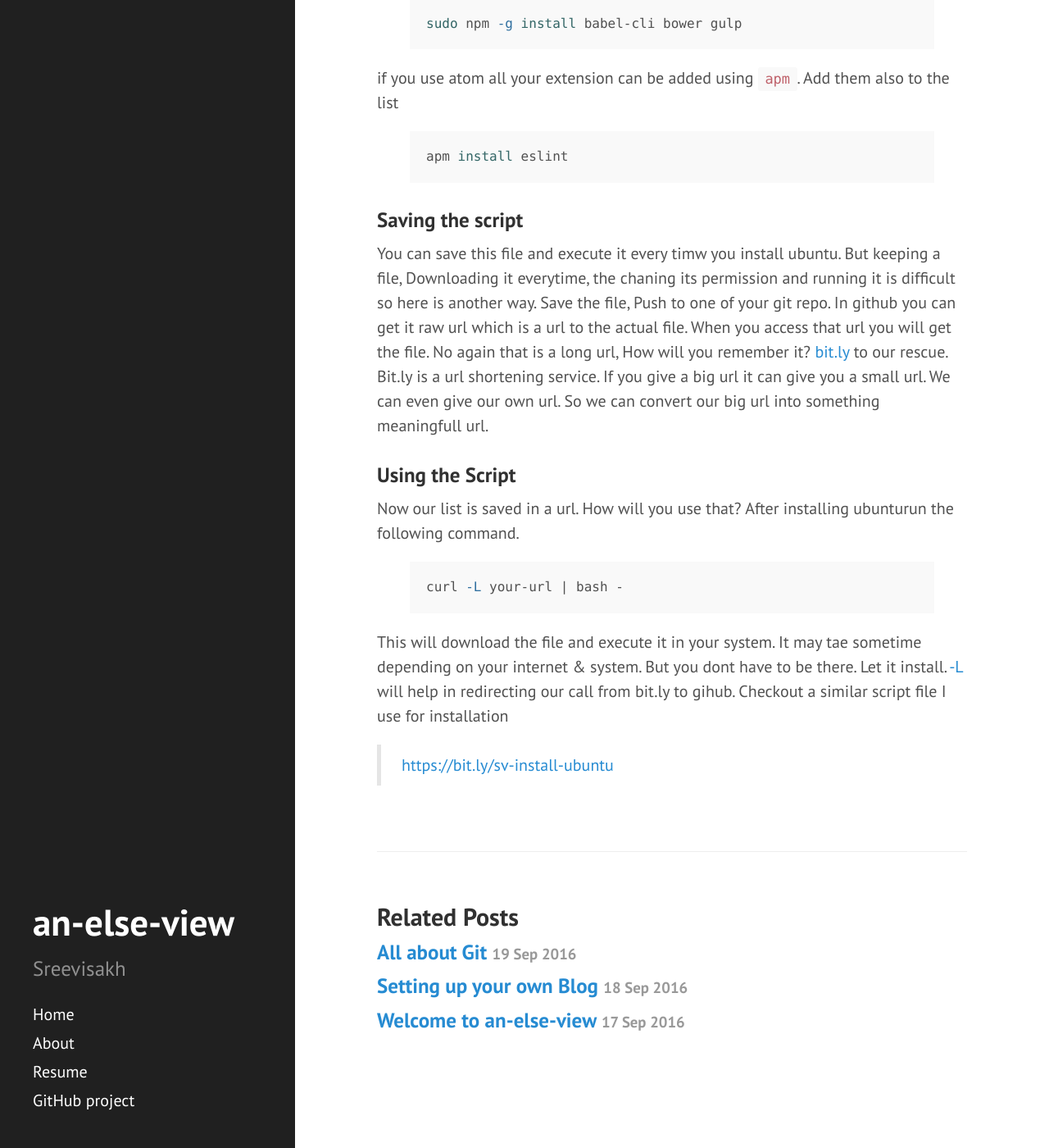
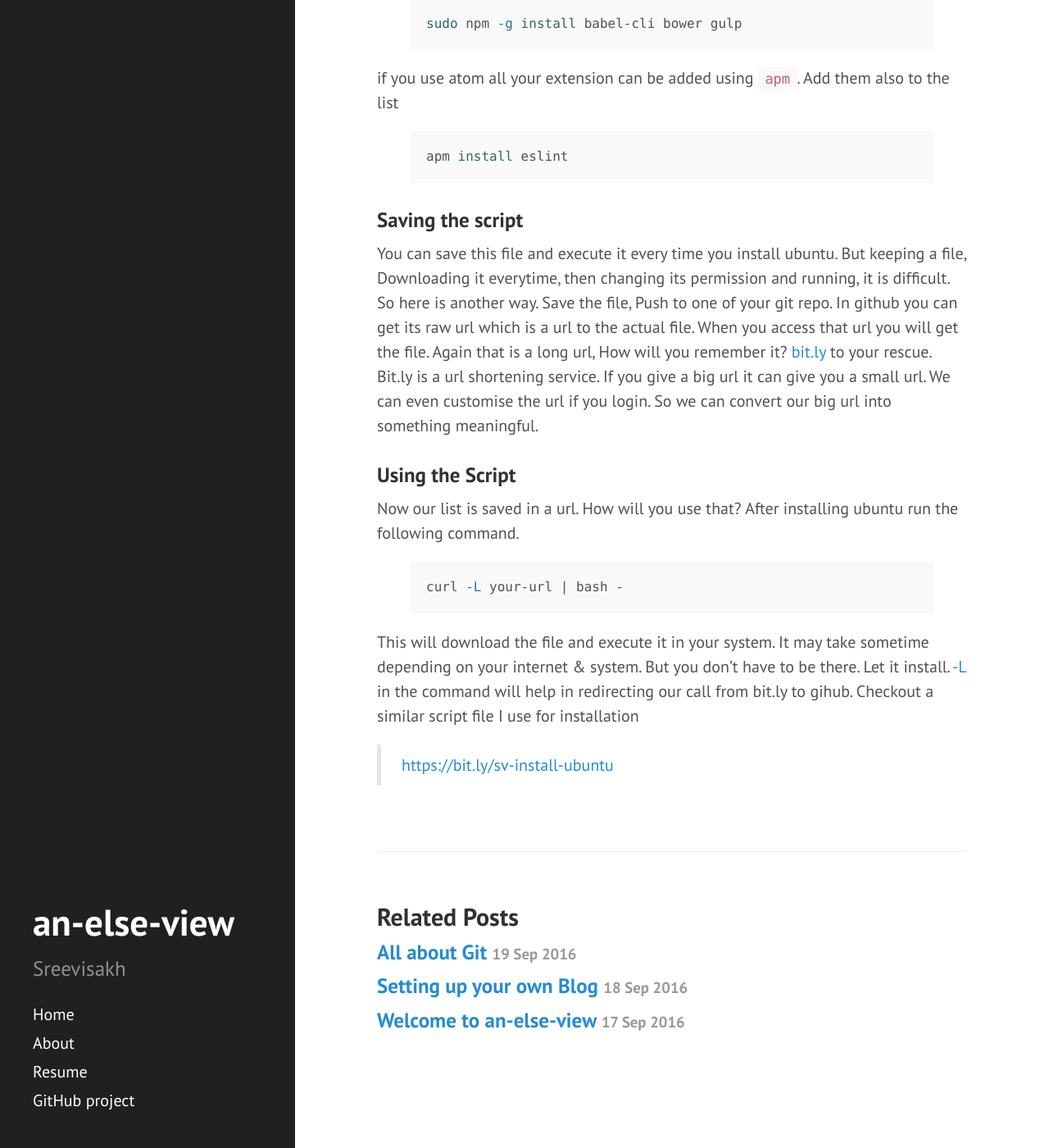
Before and after one commit to sreevisakh/sreevisakh.github.io.original, a Jekyll site: the page built from _posts/2016-09-20-ubuntu-easy-install.md, in a window 1280 px wide and 1400 px high, scrolled down 904 px. Shown: the whole window at 82% size. Built offline with Jekyll 4.4.1, drawn with Linux system fonts in a browser that asks for light colours; Markdown is read by kramdown in place of the engine named in the settings; comment, search, counter and statistics services are not loaded; some of the changed text lies outside the part shown.

Commit message:
Ubuntu Easy Install

```diff
--- a/_layouts/post.html
+++ b/_layouts/post.html
@@ -34,3 +34,20 @@
     {% endfor %}
   </ul>
 </div>
+
+{% if page.comments %}
+<div id="disqus_thread"></div>
+<script>
+var disqus_config = function () {
+    this.page.url = '{{site.url}}{{ page.url }}';  // Replace PAGE_URL with your page's canonical URL variable
+    this.page.identifier = '{{ page.url }}'; // Replace PAGE_IDENTIFIER with your page's unique identifier variable
+};
+(function() { // DON'T EDIT BELOW THIS LINE
+    var d = document, s = d.createElement('script');
+    s.src = '//sreevisakh.disqus.com/embed.js';
+    s.setAttribute('data-timestamp', +new Date());
+    (d.head || d.body).appendChild(s);
+})();
+</script>
+<noscript>Please enable JavaScript to view the <a href="https://disqus.com/?ref_noscript">comments powered by Disqus.</a></noscript>
+{% endif %}
--- a/_posts/2016-09-20-ubuntu-easy-install.md
+++ b/_posts/2016-09-20-ubuntu-easy-install.md
@@ -8,7 +9,7 @@
 a fresh install everytime which means loosing application that are installed. Here is an easy way to install
 all your favourite apps back.
 
-### This Install script
+### The Install script
 
 You can make a list of all the softwares you want to install into a text file. If its an application
 available within ubuntu you can add
@@ -32,16 +33,16 @@
 {% endhighlight %}
 ### Saving the script
 
-You can save this file and execute it every timw you install ubuntu. But keeping a file, Downloading it everytime, the chaning its permission and running it is difficult so here is another way. Save the file, Push to one of your git repo. In github you can get it
-raw url which is a url to the actual file. When you access that url you will get the file. No again that is a long url, How will you remember it? [bit.ly](https://bit.ly) to our rescue. Bit.ly is a url shortening service. If you give a big url it can give you a small url. We can even give our own url. So we can convert our big url into something meaningfull url.
+You can save this file and execute it every time you install ubuntu. But keeping a file, Downloading it everytime, then changing its permission and running, it is difficult. So here is another way. Save the file, Push to one of your git repo. In github you can get its
+raw url which is a url to the actual file. When you access that url you will get the file. Again that is a long url, How will you remember it? [bit.ly](https://bit.ly) to your rescue. Bit.ly is a url shortening service. If you give a big url it can give you a small url. We can even customise the url if you login. So we can convert our big url into something meaningful.
 
 ### Using the Script
 
-Now our list is saved in a url. How will you use that? After installing ubunturun the following command.
+Now our list is saved in a url. How will you use that? After installing ubuntu run the following command.
 {% highlight bash %}
 curl -L your-url | bash -
 {% endhighlight %}
-This will download the file and execute it in your system. It may tae sometime depending on your internet & system. But you dont have to
-be there. Let it install. [-L](https://curl.haxx.se/docs/manpage.html#-L) will help in redirecting our call from bit.ly to gihub. Checkout a similar script file I use for installation
+This will download the file and execute it in your system. It may take sometime depending on your internet & system. But you don't have to
+be there. Let it install. [-L](https://curl.haxx.se/docs/manpage.html#-L) in the command will help in redirecting our call from bit.ly to gihub. Checkout a similar script file I use for installation
 
 > [https://bit.ly/sv-install-ubuntu](https://bit.ly/sv-install-ubuntu)
```
Also changed, not shown: other parts of _posts/2016-09-20-ubuntu-easy-install.md (+1 -0 lines).
